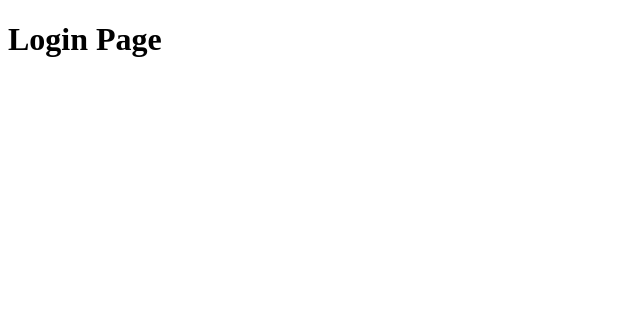
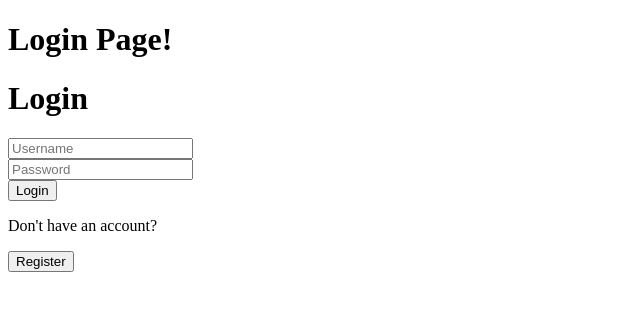
Before and after one commit to small-chicken/GreenHome, a React (Vite) app in the folder src/view/: page / in a window 1280 px wide. Shown: the top 310 px of the page, without its empty margins (0-640 px from the left). Built offline with nearby package versions, Linux system fonts and the light colour scheme.

Commit message:
login page updated

```diff
--- a/src/view/src/components/LoginForm/LoginForm.jsx
+++ b/src/view/src/components/LoginForm/LoginForm.jsx
@@ -1,10 +1,23 @@
-import React from 'react';
+import React, { useState } from "react";
+import { useNavigate, Link } from "react-router-dom";
 import './LoginForm.css';
 
 const LoginForm=()=> {
+
+    const navigate = useNavigate();
+    const [username, setUsername] = useState("");
+    const [password, setPassword] = useState("");
+
+    const onSubmit = (e) => {
+        e.preventDefault();
+        if (username && password) {
+        navigate("/schedule");
+        }
+  };
+
     return (
         <div className='wrapper'>
-           <form action="">
+           <form onSubmit={onSubmit}>
                 <h1>Login</h1>
                 <div className="input-box">
                     <input
@@ -17,13 +30,16 @@ const LoginForm=()=> {
                     <input
                         type="password"
                         placeholder="Password"
+                        value={password}
+                        onChange={(e) => setPassword(e.target.value)}
                         required
                     />
                 </div>
                 <button type="submit">Login</button>
+
                 <div className="register-link">
                     <p>Don't have an account?</p>
-                    <button>Register</button>
+                    <button onClick={() => navigate('/Registration')}>Register</button>
                 </div>
            </form>
         </div>
--- a/src/view/src/pages/Login.jsx
+++ b/src/view/src/pages/Login.jsx
@@ -1,7 +1,11 @@
+import LoginForm from "../components/LoginForm/LoginForm";
+
 function Pages() {
     return (
         <div>
-            <h1>Login Page</h1>
+            <h1>Login Page!</h1>
+            <LoginForm />
+
         </div>
     )
 }
```
